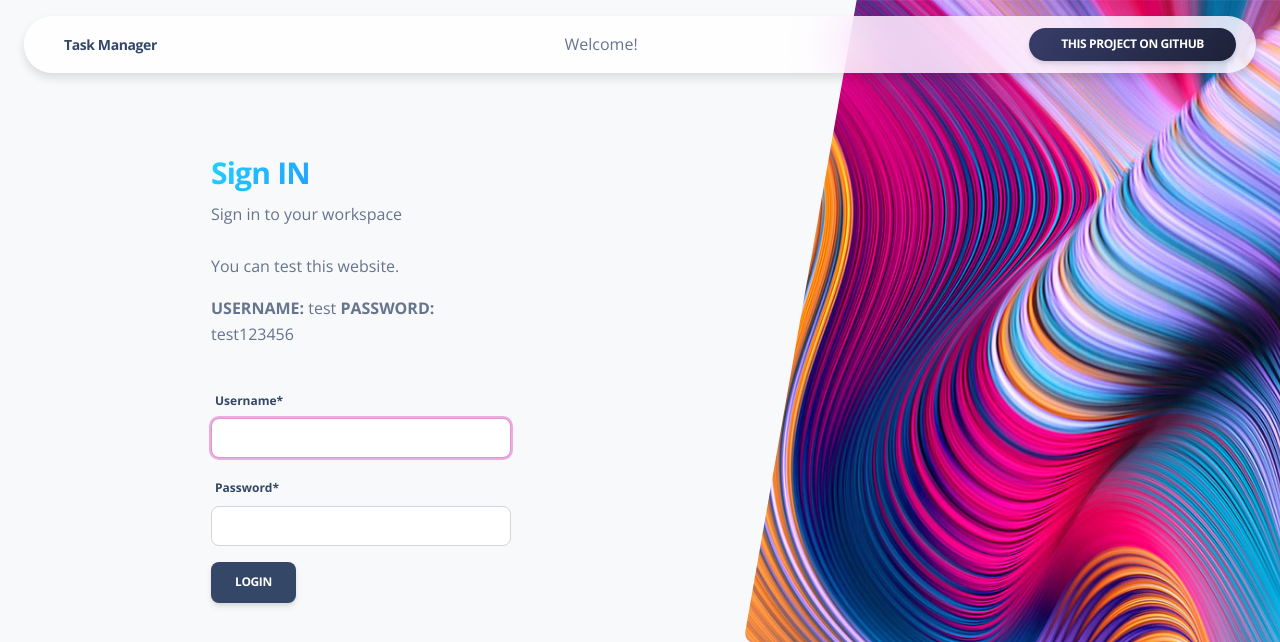
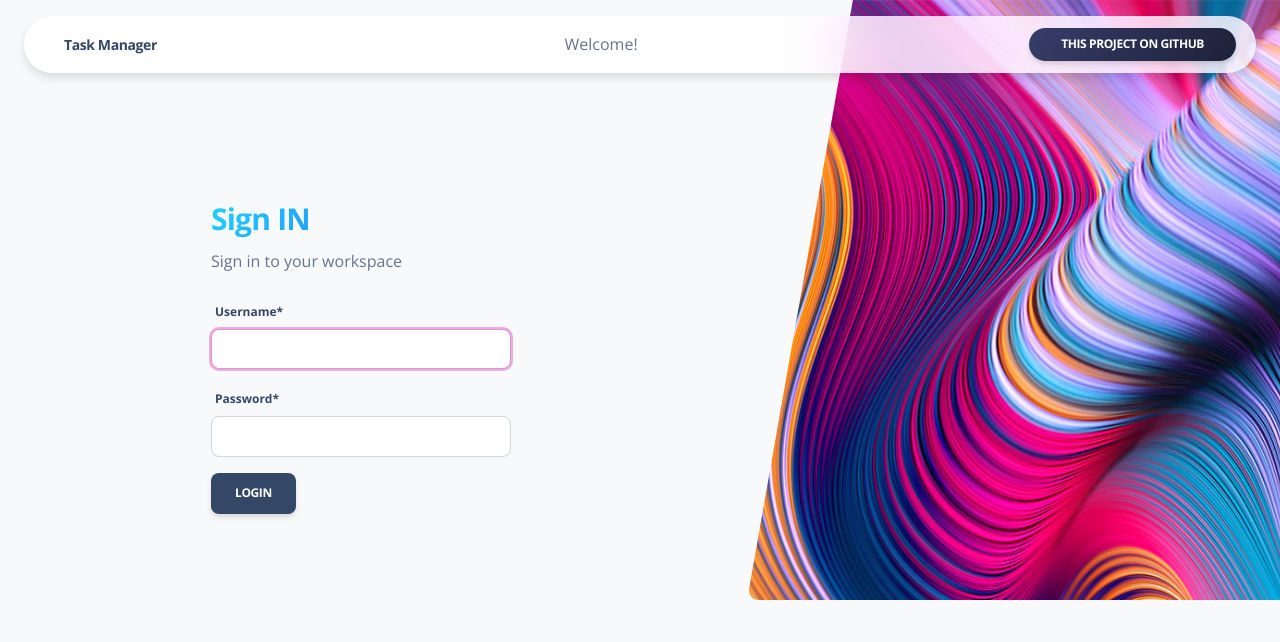
Before and after one commit to bezhevets/company_task_manager, a Django app: page /accounts/login/ in a window 1280 px wide. Shown: the top 642 px of the page. Run offline with Django 4.2, Linux system fonts and the light colour scheme; some libraries are stand-ins or nearby versions.

Commit message:
Added login and password for test in README.md and removed the test user's information from the login page.

```diff
--- a/templates/registration/login.html
+++ b/templates/registration/login.html
@@ -18,9 +18,6 @@
                   <p class="mb-0">
                       Sign in to your workspace
                   </p>
-                  <br>
-                  <p>You can test this website.</p>
-                  <p><strong>USERNAME:</strong> test  <strong>PASSWORD:</strong> test123456</p>
                 </div>
                 <div class="card-body">
                   <form method="post" action="{% url 'login' %}">
```
Also changed, not shown: README.md.
